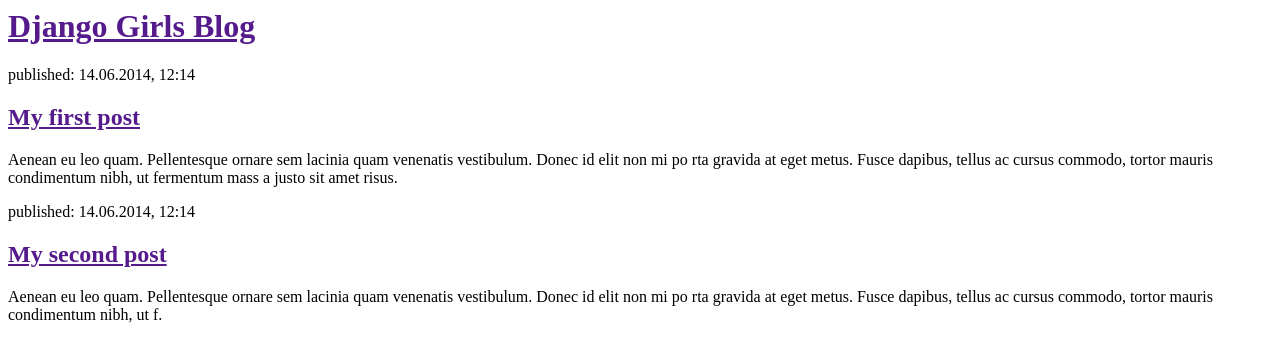
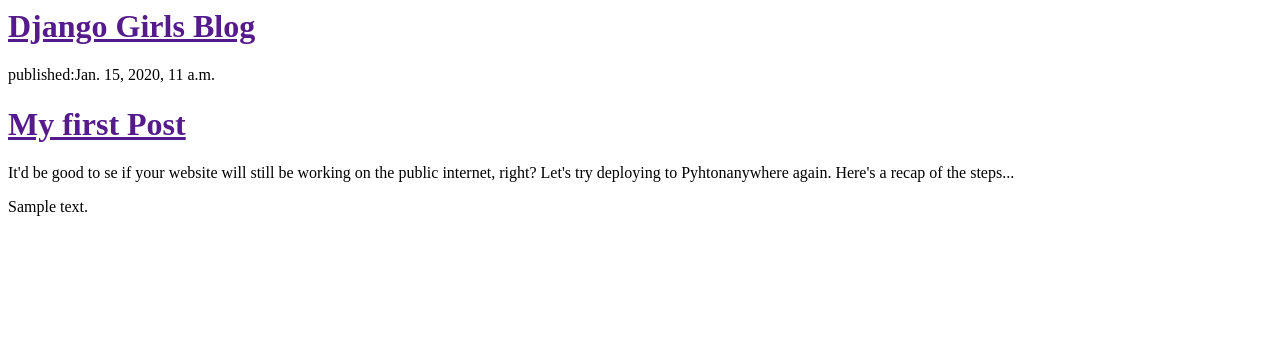
Before and after one commit to Ojoachona/my-web, a Django app: template blog/templates/blog/post_list.html in a window 1280 px wide. Shown: the top 362 px of the page. Run offline with Django 3.2, Linux system fonts and the light colour scheme; the template is opened without the code that fills it: values that come from a table or form of the project are taken from there, others are empty; tables that the repository leaves empty hold one stand-in row (values such as "Sample post").

Commit message:
Modified templates to display posts from database.

```diff
--- a/blog/models.py
+++ b/blog/models.py
@@ -11,7 +11,7 @@ class Post (models.Model):
             blank=True, null=True)
 
     def publish(self):
-        self.publish_date = timezone.now()
+        self.published_date = timezone.now()
         self.save()
 
     def __str__(self):
--- a/blog/templates/blog/post_list.html
+++ b/blog/templates/blog/post_list.html
@@ -6,18 +6,13 @@
 <div>
 <h1><a href="">Django Girls Blog</a></h1>
 </div>
+{%for post in posts%}
 <div>
-<p>published: 14.06.2014, 12:14</p>
-<h2><a href="">My first post</a></h2>
-<p>Aenean eu leo quam. Pellentesque ornare sem lacinia quam venenatis vestibulum. Donec id elit non mi po
-rta gravida at eget metus. Fusce dapibus, tellus ac cursus commodo, tortor mauris condimentum nibh, ut fermentum mass
-a justo sit amet risus.</p>
-</div>
-<div>
-<p>published: 14.06.2014, 12:14</p>
-<h2><a href="">My second post</a></h2>
-<p>Aenean eu leo quam. Pellentesque ornare sem lacinia quam venenatis vestibulum. Donec id elit non mi po
-rta gravida at eget metus. Fusce dapibus, tellus ac cursus commodo, tortor mauris condimentum nibh, ut f.</p>
-</div>
+	<p>published:{{post.published_date}}</p>
+	<h1><a href="">My first Post</a></h1>
+	<p>It'd be good to se if your website will still be working on the public internet, right? Let's try deploying to Pyhtonanywhere again. Here's a recap of the steps...</p>
+		<p>{{post.text|linebreaksbr}}</p>
+	</div>
+{% endfor %}
 </body>
 </html>
--- a/blog/views.py
+++ b/blog/views.py
@@ -1,6 +1,9 @@
 from django.shortcuts import render
+from django.utils import timezone
+from .models import Post
 
 def post_list(request):
-    return render(request, 'blog/post_list.html', {})
+	posts = Post.objects.filter(published_date__lte=timezone.now()).order_by('published_date')
+	return render(request, 'blog/post_list.html', {'posts': posts})
 
 # Create your views here.
```
